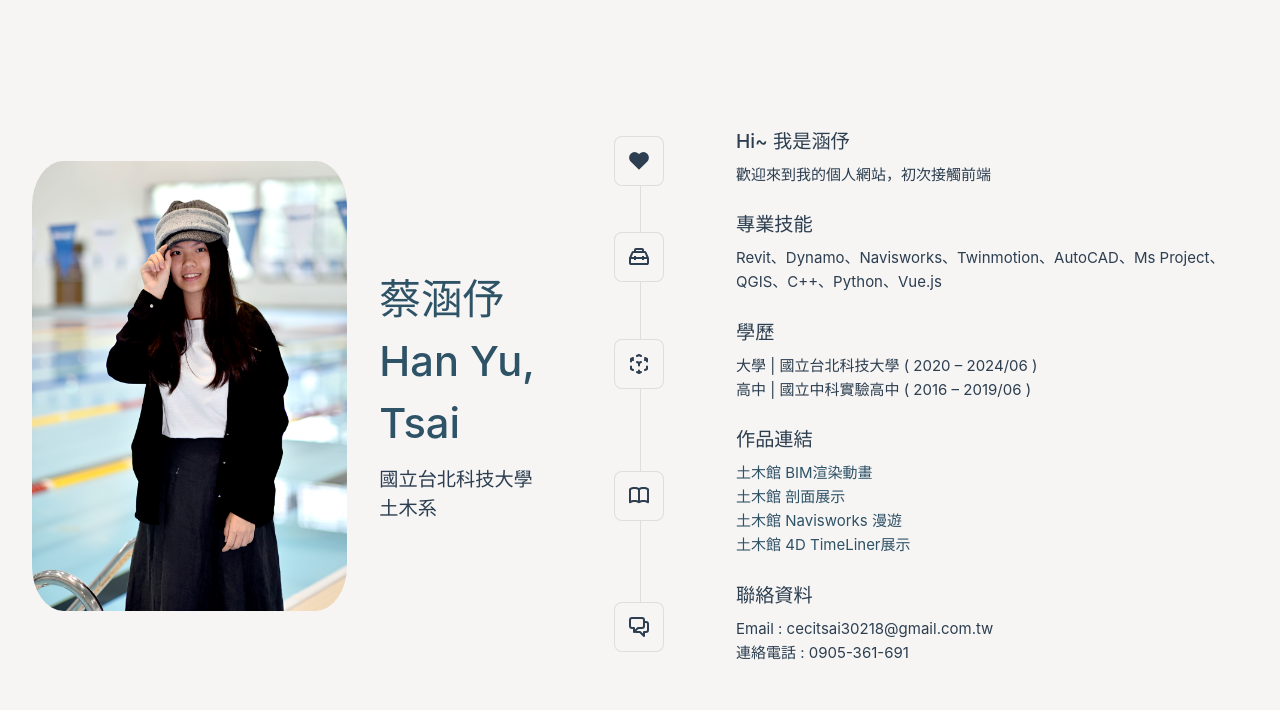
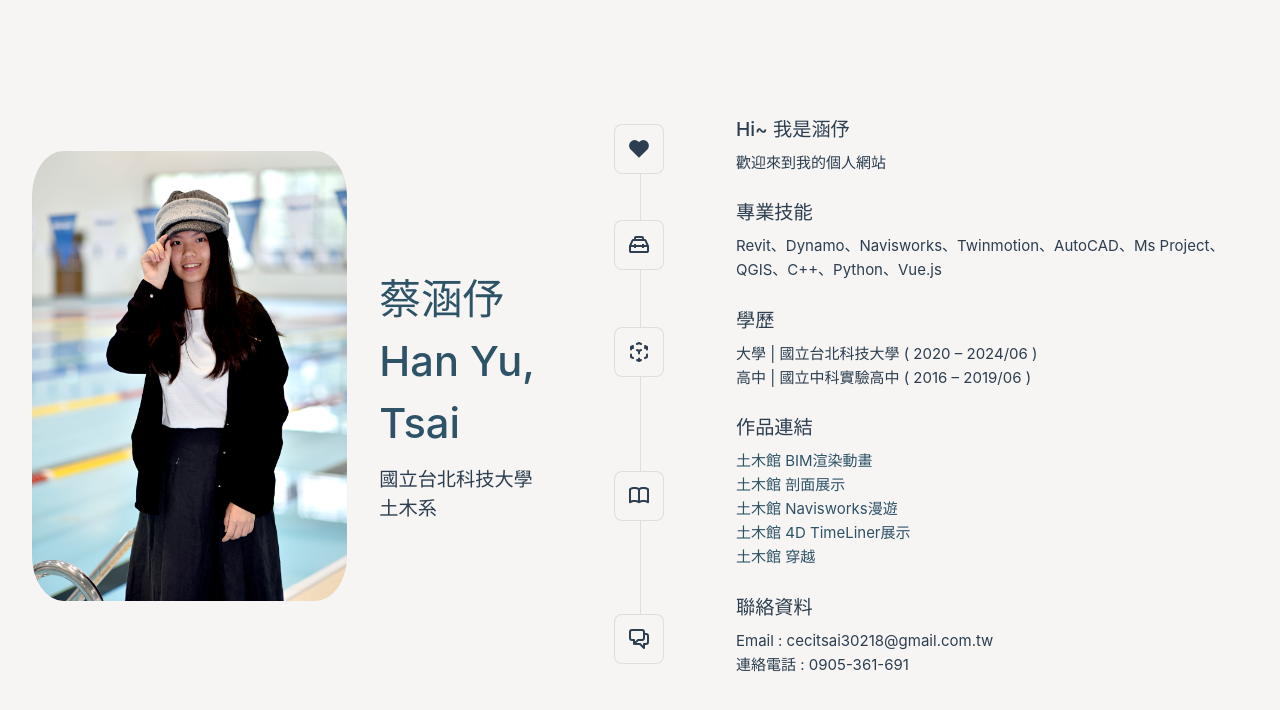
Before and after one commit to CCvegetable/cv, a Vue app: page / in a window 1280 px wide. Shown: the top 710 px of the page. Built offline with nearby package versions, Linux system fonts and the light colour scheme.

Commit message:
YouTube 網站名

```diff
--- a/index.html
+++ b/index.html
@@ -4,7 +4,7 @@
     <meta charset="UTF-8">
     <link rel="icon" href="/favicon.ico">
     <meta name="viewport" content="width=device-width, initial-scale=1.0">
-    <title>Vite App</title>
+    <title>CC Web</title>
   </head>
   <body>
     <div id="app"></div>
--- a/src/components/TheWelcome.vue
+++ b/src/components/TheWelcome.vue
@@ -13,7 +13,7 @@ import SupportIcon from "./icons/IconSupport.vue";
       <SupportIcon />
     </template>
     <template #heading>Hi~ 我是涵伃</template>
-    歡迎來到我的個人網站，初次接觸前端
+    歡迎來到我的個人網站
 
 
   </WelcomeItem>
@@ -54,9 +54,11 @@ import SupportIcon from "./icons/IconSupport.vue";
     <br>
     <a href="https://youtu.be/O323wbdeWpU">土木館 剖面展示</a>
     <br>
-    <a href="https://youtu.be/SBjzuEUIwAg">土木館 Navisworks 漫遊</a>
+    <a href="https://youtu.be/uaKimvEjWuk">土木館 Navisworks漫遊</a>
     <br>
     <a href="https://youtu.be/cytELHRe6xA">土木館 4D TimeLiner展示</a>
+    <br>
+    <a href="https://youtu.be/khbeNL45T8Y">土木館 穿越</a>
 
 
 
```
